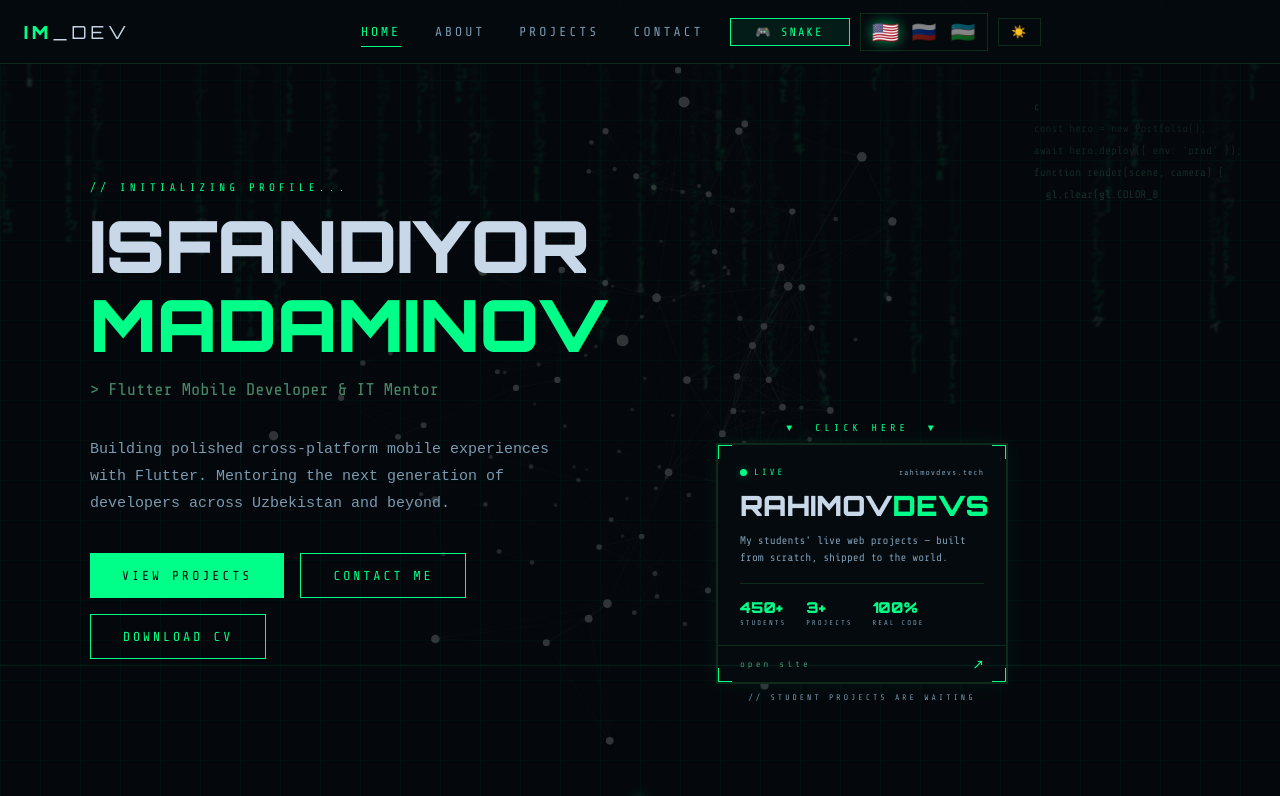
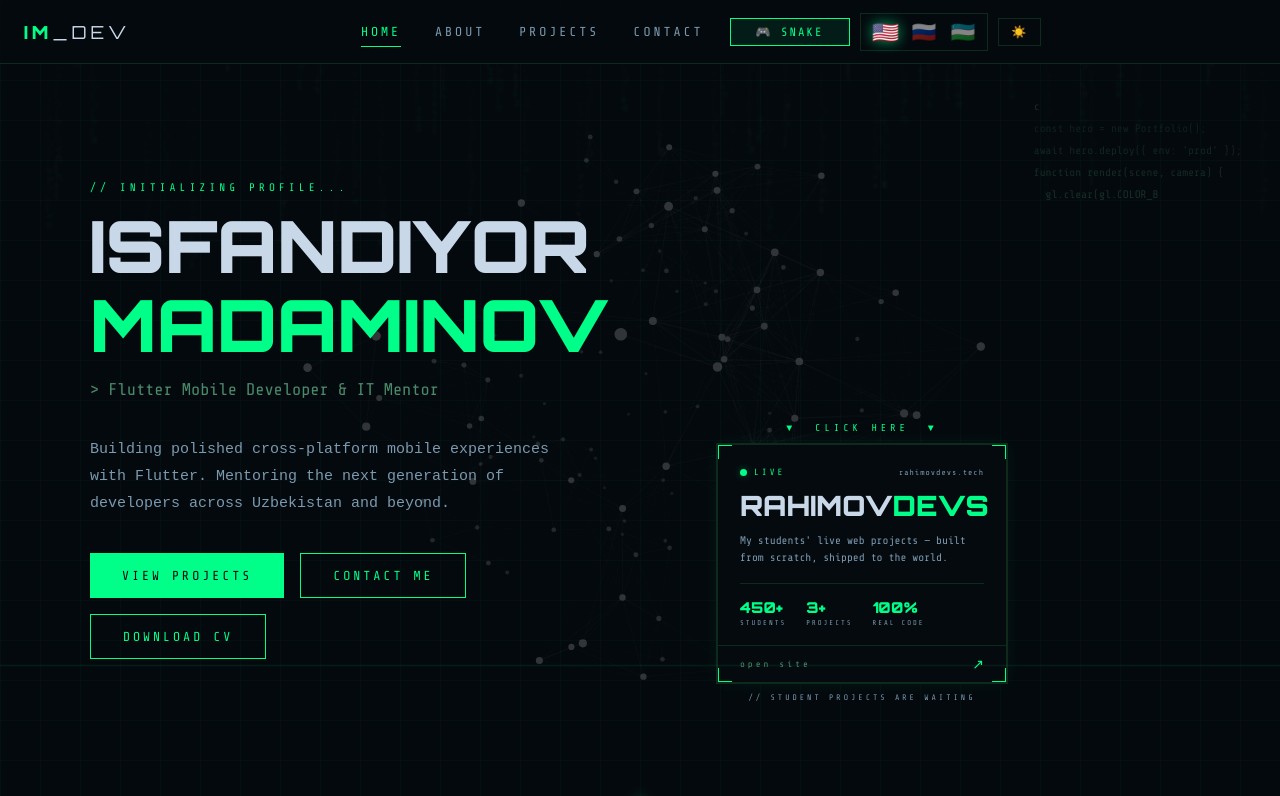
Before and after one commit to isfandiyorTM/portfolio-website, a React (Vite) app: page / in a window 1280 px wide. Shown: the top 796 px of the page. Built offline with nearby package versions, Linux system fonts and the light colour scheme.

Commit message:
reduce matrix rain size and opacity for subtler hero background

```diff
--- a/src/components/Hero.jsx
+++ b/src/components/Hero.jsx
@@ -251,7 +251,7 @@ export default function Hero() {
       style={{ minHeight:"100vh", position:"relative", overflow:"hidden", display:"flex", alignItems:"center", padding:"100px 40px 60px", width:"100%" }}
     >
       {/* B1 — Matrix Rain */}
-      <div style={{ position:"absolute", inset:0, zIndex:0, opacity:0.18, pointerEvents:"none", filter:"blur(1.2px)" }}>
+      <div style={{ position:"absolute", inset:0, zIndex:0, opacity:0.07, pointerEvents:"none", filter:"blur(0.8px)" }}>
         <MatrixRain style={{ width:"100%", height:"100%" }} />
       </div>
 
--- a/src/components/MatrixRain.jsx
+++ b/src/components/MatrixRain.jsx
@@ -2,7 +2,7 @@ import { useEffect, useRef } from "react";
 import { useTheme } from "../context/ThemeContext";
 
 const CHARS = "01><[]{}#$%∑∆∏∫アイウエオカキクケコ?!";
-const FS = 13;
+const FS = 9;
 
 export default function MatrixRain({ style }) {
   const ref = useRef(null);
```
